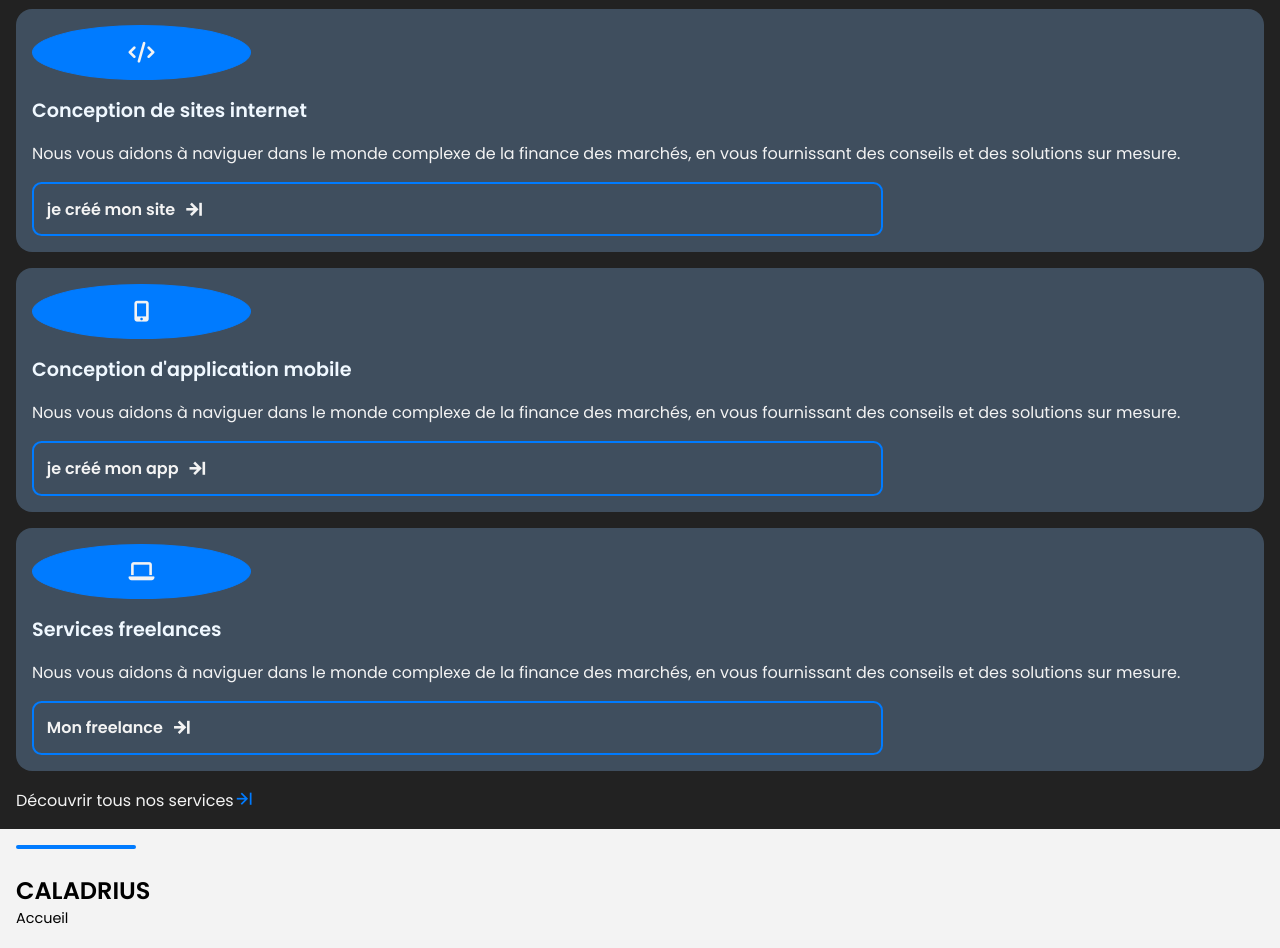
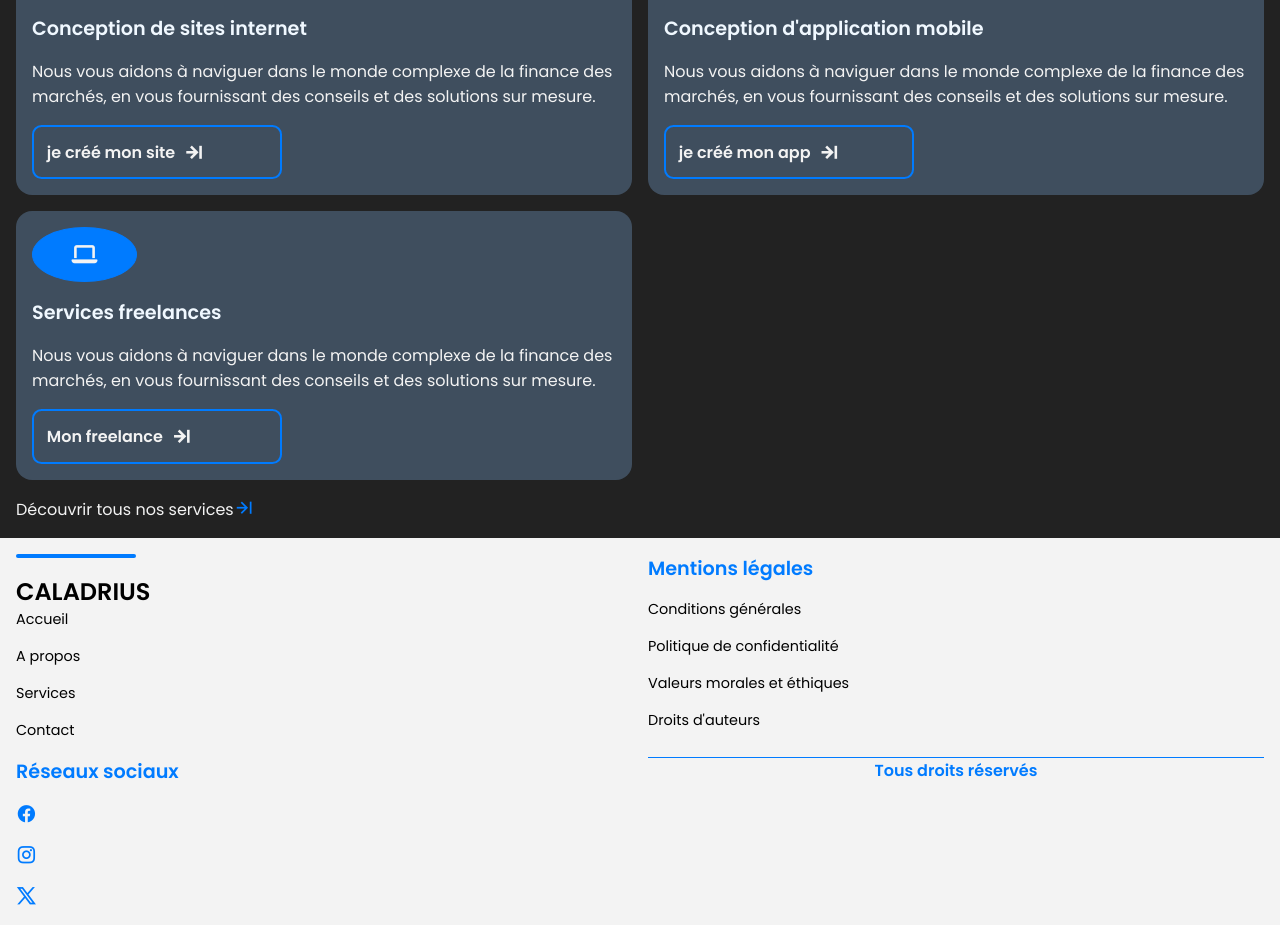
Before and after one commit to Migthyvan/Caladrius, a Vue app in the folder Caladrius/: page /services in a window 1280 px wide. Shown: the part 304-1252 px from the top of the page. After the commit the page ends 1229 px from the top, so only its background shows below. Built offline with nearby package versions, Linux system fonts and the light colour scheme.

Commit message:
tablet responsive

```diff
--- a/Caladrius/src/components/button/mainButton.vue
+++ b/Caladrius/src/components/button/mainButton.vue
@@ -26,6 +26,7 @@ export default {
   background: #007bff;
   color: #f3f3f3;
   width: 50%;
+  max-width: 400px;
   cursor: pointer;
   /* Ajoutez la transition ici pour une meilleure pratique */
   transition: all 0.5s ease;
--- a/Caladrius/src/components/button/secondButton.vue
+++ b/Caladrius/src/components/button/secondButton.vue
@@ -34,6 +34,7 @@ export default {
   display: flex;
   gap:0.5rem;
   align-items: center;
+  max-width: 250px;
 }
 
 i{
--- a/Caladrius/src/components/section/contactSection.vue
+++ b/Caladrius/src/components/section/contactSection.vue
@@ -7,6 +7,8 @@
 
         <div class="title-line-second"></div>
 
+        <div class="large__box">
+            <div class="responsive__box">
                 <h3 class="section__subtitle">
                 Coordonnées
                 </h3>
@@ -25,7 +27,9 @@
                         <a href="tel:+225 0103926375">+225 0103926375</a>
                     </span>
                 </div>
+            </div>
 
+            <div class="responsive__box">
                 <h3 class="section__subtitle">
                 Contacter par email
                 </h3>
@@ -36,6 +40,8 @@
                 </div>
 
                 <mainButton label = "Envoyer"/>
+            </div>
+        </div>
 
     </div>
     </section>
@@ -66,6 +72,12 @@ components:{
     flex-direction: column;
     gap: 1rem;
     padding: 1rem;
+}
+
+.responsive__box{
+    display: flex;
+    flex-direction: column;
+    gap: 1rem;
 }
 
 .section__subtitle{
@@ -107,4 +119,20 @@ gap: 1rem;
     flex-direction: column;
     gap: 1rem;
 }
+
+@media (min-width: 768px) {
+    .large__box{
+        display: grid;
+        grid-template-columns: 1fr 1fr;
+        gap: 1rem;
+    }
+
+    .main__content{
+        padding-top: 4rem;
+    }
+
+  .title-line-second{
+    display: none;
+  }
+}
 </style>
--- a/Caladrius/src/components/section/firstSection.vue
+++ b/Caladrius/src/components/section/firstSection.vue
@@ -1,11 +1,15 @@
 <template>
     <section class="main__container">
+
         <div class="main__content">
             <div class="title-line"></div>
             <h2>Entrons ensemble dans un univers de transformation et
                 d'innovation.
             </h2>
             <mainButton></mainButton>
+        </div>
+
+        <div class="main__content">
             <div class="title-line-second"></div>
             <div class="coordinates">
                 <span class="coordinates__item">
@@ -21,7 +25,6 @@
                     <a href="tel:+225 0140008192">+225 0140008192</a>
                 </span>
             </div>
-
         </div>
 
     </section>
@@ -29,7 +32,6 @@
 
 <script>
 import mainButton from '@/components/button/mainButton.vue';
-import { ref } from 'vue';
 export default {
     components: {
         mainButton
@@ -41,7 +43,7 @@ export default {
 .main__container {
     display: flex;
     flex-direction: column;
-    justify-content: center;
+    justify-content: left;
     align-items: center;
     padding: 10rem 1rem;
     gap: 1rem;
@@ -55,12 +57,15 @@ export default {
     flex-direction: column;
     justify-content: left;
     gap: 3rem;
+    width: 100%;
 }
 
 .coordinates{
     display: flex;
     flex-direction: column;
+    justify-content: left;
     gap: 1rem;
+    width: 100%;
 }
 
 .coordinates__item{
@@ -96,4 +101,20 @@ a{
   text-decoration: none;
   color: #f3f3f3;
 }
+
+@media (min-width: 768px) {
+  .main__container{
+    display: grid;
+    grid-template-columns: 1fr 1fr;
+  }
+
+  .title-line-second{
+    display: none;
+  }
+}
+
+@media (min-width: 1024px) {
+
+
+}
 </style>
--- a/Caladrius/src/components/section/footerSection.vue
+++ b/Caladrius/src/components/section/footerSection.vue
@@ -1,7 +1,8 @@
 <template>
   <footer>
-    <div class="title-line"></div>
+
     <div class="logo">
+        <div class="title-line"></div>
         CALADRIUS
         <ul>
             <li>Accueil</li>
@@ -16,7 +17,6 @@
         <ul>
             <li class="footer_li">Conditions générales</li>
             <li class="footer_li">Politique de confidentialité</li>
-            <li class="footer_li">Politique de livraison</li>
             <li class="footer_li">Valeurs morales et éthiques</li>
             <li class="footer_li">Droits d'auteurs</li>
         </ul>
@@ -97,4 +97,16 @@ ul{
     margin-bottom: 1rem; /* Espace entre la ligne et le titre */
     border-radius: 2px; /* Bords légèrement arrondis */
 }
+
+@media (min-width: 768px) {
+    footer{
+        display: grid;
+        grid-template-columns: 1fr 1fr;
+        gap: 1rem;
+    }
+
+  .title-line-second{
+    display: none;
+  }
+}
 </style>
--- a/Caladrius/src/components/section/serviceSection.vue
+++ b/Caladrius/src/components/section/serviceSection.vue
@@ -10,6 +10,8 @@
             <h3 class="section__subtitle">
                 Services digitaux
             </h3>
+
+            <div class="services__container">
 
                 <div class="services__card">
                     <span><i class="fa-solid fa-code"></i></span>
@@ -50,6 +52,7 @@
                         label="Mon freelance"
                     />
                 </div>
+            </div>
 
             <p>Découvrir tous nos services<i class="ri-contract-right-line"></i></p>
         </div>
@@ -82,6 +85,12 @@ components:{
 .section__subtitle{
     font-weight: 700;
     color: #469fff;
+}
+
+.services__container{
+    display: flex;
+    flex-direction: column;
+    gap: 1rem;
 }
 
 .services__card{
@@ -130,4 +139,23 @@ components:{
     margin-bottom: 1rem; /* Espace entre la ligne et le titre */
     border-radius: 2px; /* Bords légèrement arrondis */
 }
+
+@media (min-width: 768px) {
+    .services__container{
+        display: grid;
+        grid-template-columns: 1fr 1fr;
+        gap: 1rem;
+    }
+
+
+
+  .title-line-second{
+    display: none;
+  }
+}
+
+@media (min-width: 1024px) {
+
+
+}
 </style>
--- a/Caladrius/src/views/services.vue
+++ b/Caladrius/src/views/services.vue
@@ -12,6 +12,8 @@
             <h3 class="section__subtitle">
                 Services digitaux
             </h3>
+
+            <div class="services__container">
 
                 <div class="services__card">
                     <span><i class="fa-solid fa-code"></i></span>
@@ -52,6 +54,7 @@
                         label="Mon freelance"
                     />
                 </div>
+            </div>
 
             <p>Découvrir tous nos services<i class="ri-contract-right-line"></i></p>
         </div>
@@ -64,9 +67,10 @@
 import footerSection from '../components/section/footerSection.vue';
 import secondButton from '../components/button/secondButton.vue';
 import navbar from '../components/layout/navbar.vue';
+import serviceSection from '@/components/section/serviceSection.vue';
 export default {
 components:{
-    secondButton, navbar, footerSection
+    secondButton, navbar, footerSection, serviceSection
 }
 }
 </script>
@@ -76,7 +80,7 @@ components:{
     display: flex;
     flex-direction: column;
     gap: 1rem;
-    padding-top: 5rem;
+    padding-top: 2em;
 }
 
 .second__container{
@@ -89,6 +93,12 @@ components:{
 .section__subtitle{
     font-weight: 700;
     color: #469fff;
+}
+
+.services__container{
+    display: flex;
+    flex-direction: column;
+    gap: 1rem;
 }
 
 .services__card{
@@ -137,4 +147,23 @@ components:{
     margin-bottom: 1rem; /* Espace entre la ligne et le titre */
     border-radius: 2px; /* Bords légèrement arrondis */
 }
+
+@media (min-width: 768px) {
+    .services__container{
+        display: grid;
+        grid-template-columns: 1fr 1fr;
+        gap: 1rem;
+    }
+
+
+
+  .title-line-second{
+    display: none;
+  }
+}
+
+@media (min-width: 1024px) {
+
+
+}
 </style>
```
Lines whose indentation alone changed are shown as unchanged.
